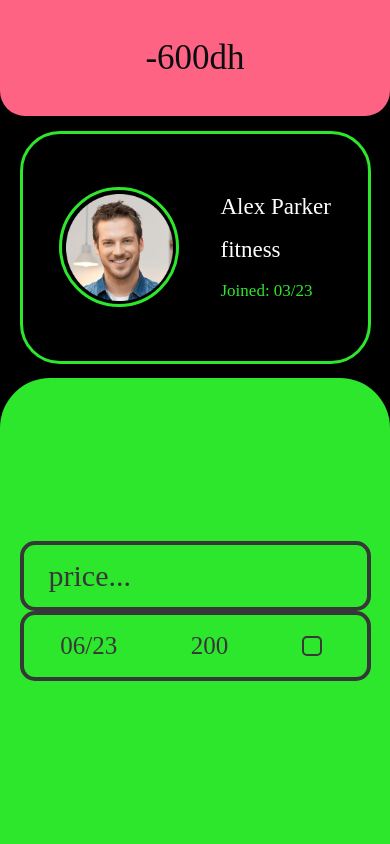
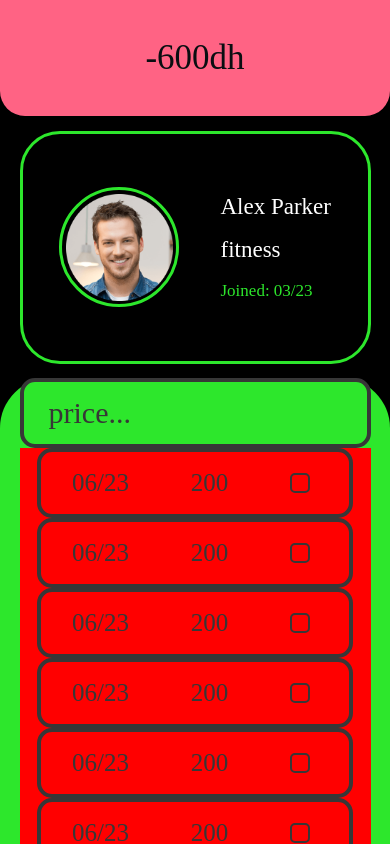
Before and after one commit to cookupfit/Frontcookupfit, a React Native app: screen /Createpaiment in a window 390 px wide. Built offline with nearby package versions, Linux system fonts and the light colour scheme.

Commit message:
i fix them

```diff
--- a/src/components/paiment/paimentprice.js
+++ b/src/components/paiment/paimentprice.js
@@ -37,6 +37,7 @@ const Paimentprice = () => {
   return (
     <View style={{
         width: '90%',
+
       }}>
               <View
                 style={{
--- a/src/pages/managment/Createpaiment.js
+++ b/src/pages/managment/Createpaiment.js
@@ -20,7 +20,6 @@ import {
   greenColor,
   greyColor,
 } from '../../assets/colors';
-
 
 import Paimentprice from '../../components/paiment/paimentprice';
 // notification component
@@ -140,7 +139,22 @@ const Createpaiment = () => {
           />
         </View>
 
-        <Paimentprice />
+        <ScrollView
+          style={{flex: 1, width: '90%'}}
+          contentContainerStyle={{
+            backgroundColor: 'red',
+            justifyContent: 'center',
+            alignItems: 'center',
+          }}>
+          <Paimentprice />
+          <Paimentprice />
+          <Paimentprice />
+          <Paimentprice />
+          <Paimentprice />
+          <Paimentprice />
+          <Paimentprice />
+          <Paimentprice />
+        </ScrollView>
 
         <TouchableOpacity></TouchableOpacity>
       </View>
```
